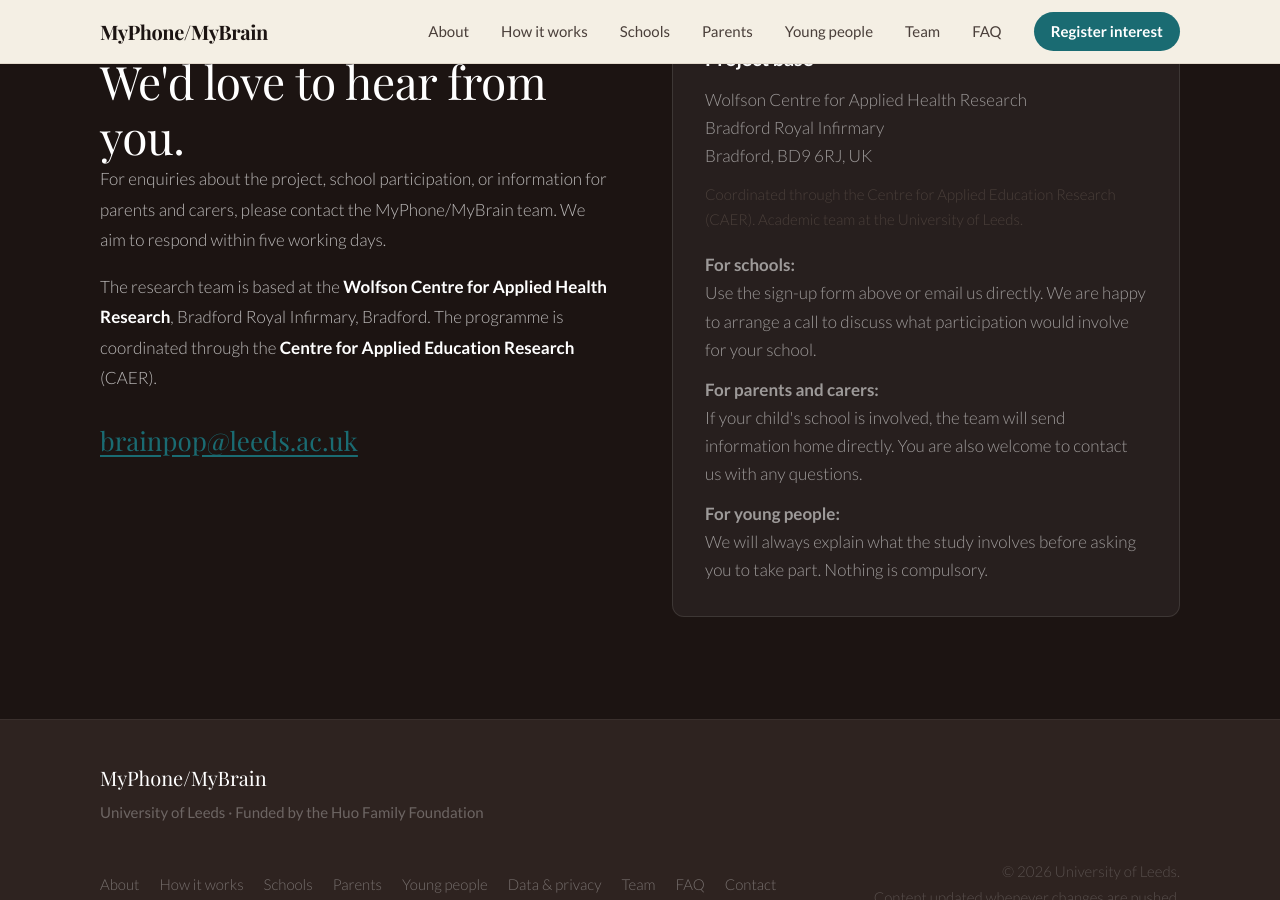
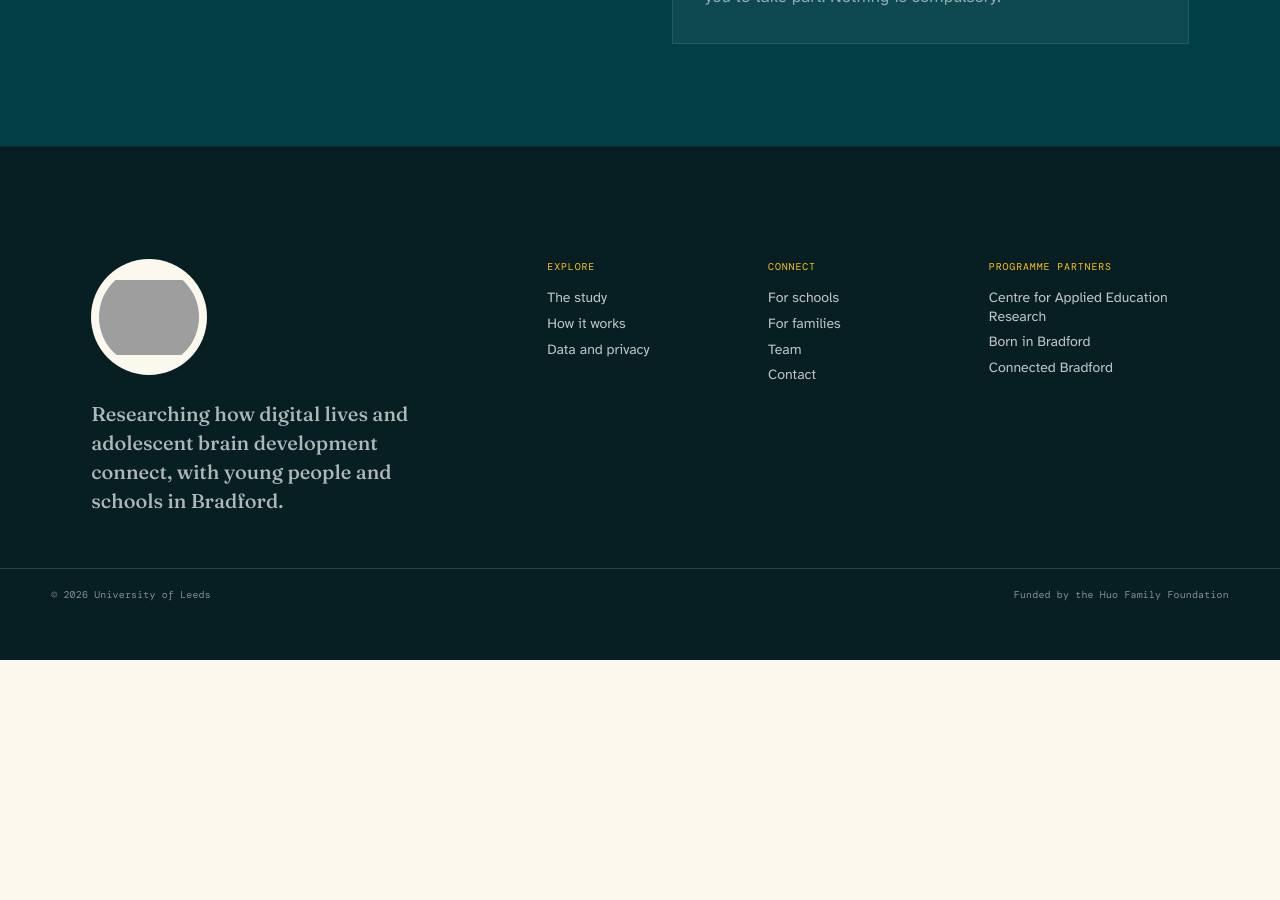
Before and after one commit to faisalmushtaq/myphone-mybrain, a Jekyll site: the page built from index.md, in a window 1280 px wide and 900 px high, scrolled down 26568 px. Built offline with Jekyll 4.4.1, drawn with Linux system fonts in a browser that asks for light colours; some web fonts are replaced; after the commit the page ends 27228 px from its top, so only the background shows below that; some of the changed text lies outside the part shown; grey boxes are pictures that could not be loaded.

Commit message:
Redesign MyPhone MyBrain GitHub Pages site

```diff
--- a/_data/content.yml
+++ b/_data/content.yml
@@ -1,8 +1,8 @@
 hero:
   badge: "Centre for Applied Education Research · Huo Family Foundation · Bradford"
-  headline_main: "MyPhone"
-  headline_accent: "MyBrain"
-  tagline: "A city-scale citizen science programme linking young people's digital lives with adolescent brain development."
+  headline_main: "Digital life has a story."
+  headline_accent: "Help us study it carefully."
+  tagline: "MyPhone/MyBrain is a city-scale citizen science programme connecting young people's real-world digital lives with adolescent brain development."
   cta_primary:
     label: "Schools: register interest"
     href: "#signup"
--- a/_includes/footer.html
+++ b/_includes/footer.html
@@ -1,23 +1,15 @@
+<!-- Design note: dark-teal research footer with the supplied brand mark and practical anchor routes. -->
 <footer class="site-footer">
   <div class="container footer-inner">
     <div class="footer-brand">
-      <a href="#">MyPhone/MyBrain</a>
-      <span>University of Leeds · Funded by the Huo Family Foundation</span>
+      <img src="{{ '/assets/images/myphone-mybrain-logo.png' | relative_url }}" alt="MyPhone MyBrain">
+      <p>Researching how digital lives and adolescent brain development connect, with young people and schools in Bradford.</p>
     </div>
-    <nav class="footer-links" aria-label="Footer navigation">
-      <a href="#about">About</a>
-      <a href="#participation">How it works</a>
-      <a href="#schools">Schools</a>
-      <a href="#parents">Parents</a>
-      <a href="#young-people">Young people</a>
-      <a href="#data-privacy">Data &amp; privacy</a>
-      <a href="#team">Team</a>
-      <a href="#faq">FAQ</a>
-      <a href="mailto:{{ site.email }}">Contact</a>
+    <nav class="footer-nav" aria-label="Footer navigation">
+      <div><span>Explore</span><a href="{{ '/#about' | relative_url }}">The study</a><a href="{{ '/#participation' | relative_url }}">How it works</a><a href="{{ '/#data-privacy' | relative_url }}">Data and privacy</a></div>
+      <div><span>Connect</span><a href="{{ '/#schools' | relative_url }}">For schools</a><a href="{{ '/#parents' | relative_url }}">For families</a><a href="{{ '/team/' | relative_url }}">Team</a><a href="mailto:{{ site.email }}">Contact</a></div>
+      <div><span>Programme partners</span><p>Centre for Applied Education Research</p><p>Born in Bradford</p><p>Connected Bradford</p></div>
     </nav>
-    <p class="footer-meta">
-      &copy; {{ 'now' | date: "%Y" }} University of Leeds.<br>
-      Content updated whenever changes are pushed.
-    </p>
   </div>
+  <div class="container footer-meta"><span>© {{ 'now' | date: "%Y" }} University of Leeds</span><span>Funded by the Huo Family Foundation</span></div>
 </footer>
--- a/_includes/header.html
+++ b/_includes/header.html
@@ -1,16 +1,18 @@
+<!-- Design note: reference-led, public-facing research wayfinding with a circular crest and teal masthead. -->
 <header class="site-header">
   <div class="container header-inner">
-    <a class="logo" href="{{ site.baseurl }}/" aria-label="{{ site.title }} home">{{ site.title }}</a>
+    <a class="logo" href="{{ site.baseurl }}/" aria-label="{{ site.title }} home">
+      <img src="{{ '/assets/images/myphone-mybrain-logo.png' | relative_url }}" alt="MyPhone MyBrain">
+    </a>
 
     <nav class="nav" aria-label="Main navigation">
-      <a href="#about">About</a>
-      <a href="#participation">How it works</a>
-      <a href="#schools">Schools</a>
-      <a href="#parents">Parents</a>
-      <a href="#young-people">Young people</a>
-      <a href="#team">Team</a>
-      <a href="#faq">FAQ</a>
-      <a href="#signup" class="nav-cta">Register interest</a>
+      <a href="{{ '/#about' | relative_url }}">The study</a>
+      <a href="{{ '/#participation' | relative_url }}">How it works</a>
+      <a href="{{ '/#schools' | relative_url }}">For schools</a>
+      <a href="{{ '/#parents' | relative_url }}">For families</a>
+      <a href="{{ '/team/' | relative_url }}">Team</a>
+      <a href="{{ '/#faq' | relative_url }}">Questions</a>
+      <a href="{{ '/#signup' | relative_url }}" class="nav-cta">Register interest</a>
     </nav>
 
     <button class="menu-toggle" aria-label="Open navigation menu" aria-expanded="false" aria-controls="mobile-nav">
@@ -29,13 +31,13 @@
   </button>
   <nav class="mobile-nav-inner" aria-label="Mobile navigation">
     <a href="{{ site.baseurl }}/">Home</a>
-    <a href="#about">About</a>
-    <a href="#participation">How it works</a>
-    <a href="#schools">For schools</a>
-    <a href="#parents">For parents</a>
-    <a href="#young-people">For young people</a>
-    <a href="#team">Team</a>
-    <a href="#faq">FAQ</a>
-    <a href="#signup" class="mobile-nav-cta">Register your school &nbsp;&rarr;</a>
+    <a href="{{ '/#about' | relative_url }}">The study</a>
+    <a href="{{ '/#participation' | relative_url }}">How it works</a>
+    <a href="{{ '/#schools' | relative_url }}">For schools</a>
+    <a href="{{ '/#parents' | relative_url }}">For families</a>
+    <a href="{{ '/#young-people' | relative_url }}">For young people</a>
+    <a href="{{ '/team/' | relative_url }}">Team</a>
+    <a href="{{ '/#faq' | relative_url }}">Questions</a>
+    <a href="{{ '/#signup' | relative_url }}" class="mobile-nav-cta">Register your school &nbsp;&rarr;</a>
   </nav>
 </div>
--- a/_includes/hero.html
+++ b/_includes/hero.html
@@ -1,3 +1,4 @@
+<!-- Design note: deep-teal research field, illustrated landscape and translucent information panel. -->
 <section id="hero" class="hero">
 
   <img class="hero-img"
@@ -7,20 +8,27 @@
        fetchpriority="high">
   <div class="hero-overlay" aria-hidden="true"></div>
 
+  <div class="hero-route container">
+    <a href="#participation"><span class="route-sun">◎</span><span>Follow the research route</span><span aria-hidden="true">→</span></a>
+  </div>
+
   <div class="container hero-content">
-    <h1>{{ site.data.content.hero.headline_main }}<span class="slash">/</span><br><span class="accent">{{ site.data.content.hero.headline_accent }}</span></h1>
+    <p class="hero-kicker">Bradford’s youth digital-life study</p>
+    <div class="hero-panel">
+      <h1>{{ site.data.content.hero.headline_main }}<br><span class="accent">{{ site.data.content.hero.headline_accent }}</span></h1>
 
-    <p class="tagline">{{ site.data.content.hero.tagline }}</p>
+      <p class="tagline">{{ site.data.content.hero.tagline }}</p>
 
-    <div class="hero-actions">
-      <a href="{{ site.data.content.hero.cta_primary.href }}" class="btn btn-primary">{{ site.data.content.hero.cta_primary.label }} &nbsp;&rarr;</a>
-      <a href="{{ site.data.content.hero.cta_secondary.href }}" class="btn btn-ghost">{{ site.data.content.hero.cta_secondary.label }}</a>
-      <a href="{{ site.data.content.hero.cta_tertiary.href }}" class="btn btn-ghost">{{ site.data.content.hero.cta_tertiary.label }}</a>
+      <div class="hero-actions">
+        <a href="{{ site.data.content.hero.cta_primary.href }}" class="btn btn-primary">{{ site.data.content.hero.cta_primary.label }} &nbsp;&rarr;</a>
+        <a href="{{ site.data.content.hero.cta_secondary.href }}" class="btn btn-ghost">{{ site.data.content.hero.cta_secondary.label }}</a>
+        <a href="{{ site.data.content.hero.cta_tertiary.href }}" class="btn btn-ghost">{{ site.data.content.hero.cta_tertiary.label }}</a>
+      </div>
     </div>
   </div>
 
   <a href="#about" class="hero-scroll" aria-label="Scroll to about section">
+    <span>Explore the study</span>
     <span class="hero-scroll-line"></span>
-    <span>scroll</span>
   </a>
 </section>
--- a/_layouts/default.html
+++ b/_layouts/default.html
@@ -18,8 +18,9 @@
   <title>{{ page.title | default: site.title }}</title>
   <link rel="preconnect" href="https://fonts.googleapis.com">
   <link rel="preconnect" href="https://fonts.gstatic.com" crossorigin>
-  <link href="https://fonts.googleapis.com/css2?family=Lato:ital,wght@0,300;0,400;0,700;1,300;1,400&family=Playfair+Display:ital,wght@0,400;0,500;0,700;1,400;1,500&display=swap" rel="stylesheet">
+  <link href="https://fonts.googleapis.com/css2?family=Atkinson+Hyperlegible:ital,wght@0,400;0,700;1,400&family=DM+Mono:wght@400;500&family=Fraunces:opsz,wght,SOFT@9..144,500..700,50..100&display=swap" rel="stylesheet">
   <link rel="stylesheet" href="{{ '/assets/css/style.css' | relative_url }}">
+  <link rel="stylesheet" href="{{ '/assets/css/moto-inspired.css' | relative_url }}">
 </head>
 <body>
   <a href="#main-content" class="skip-link">Skip to main content</a>
--- /dev/null
+++ b/assets/css/moto-inspired.css
@@ -0,0 +1,220 @@
+/*
+ * MyPhone/MyBrain GitHub Pages refresh
+ * Style: Field notes in motion. A deep-teal wayfinding masthead, oversized logo crest,
+ * paper-white research panels, bright logo-derived accents and editorial science type.
+ */
+:root {
+  --mpb-teal: #006b73;
+  --mpb-deep: #003f46;
+  --mpb-blue: #159fe1;
+  --mpb-yellow: #ffc21a;
+  --mpb-pink: #ee3e72;
+  --mpb-paper: #fbf8ee;
+  --mpb-mist: #d9eef4;
+  --mpb-ink: #113b3f;
+  --mpb-line: #c8ddda;
+  --f-serif: "Fraunces", Georgia, serif;
+  --f-sans: "Atkinson Hyperlegible", Arial, sans-serif;
+  --f-mono: "DM Mono", monospace;
+  --nav-h: 96px;
+  --c-cream: var(--mpb-paper);
+  --c-cream-dark: #eef5f2;
+  --c-white: #ffffff;
+  --c-crimson: var(--mpb-teal);
+  --c-crimson-dark: var(--mpb-deep);
+  --c-crimson-pale: var(--mpb-mist);
+  --c-ink: var(--mpb-ink);
+  --c-body: #456468;
+  --c-muted: #6e8586;
+  --c-border: var(--mpb-line);
+  --c-dark: var(--mpb-deep);
+  --c-dark-mid: #075a61;
+  --c-bg: var(--mpb-paper);
+  --c-bg-alt: #ffffff;
+  --c-card: #ffffff;
+  --r: 0;
+  --r-lg: 0;
+  --r-xl: 0;
+  --shadow-sm: 0 8px 20px rgba(0, 70, 75, .08);
+  --shadow-md: 0 14px 30px rgba(0, 70, 75, .14);
+  --shadow-lg: 0 20px 48px rgba(0, 70, 75, .16);
+}
+
+body { font-family: var(--f-sans); background: var(--mpb-paper); color: var(--mpb-ink); font-weight: 400; line-height: 1.58; }
+h1, h2, h3 { font-family: var(--f-serif); letter-spacing: -.055em; }
+h1 { line-height: .93; }
+h2 { line-height: .98; }
+p { max-width: 70ch; }
+.container { max-width: 1200px; padding-inline: clamp(1.35rem, 4vw, 3.5rem); }
+.section { position: relative; padding-block: clamp(4.6rem, 8vw, 7.6rem); background: var(--mpb-paper); }
+.section::before { content: ""; position: absolute; width: 0; height: 0; top: 0; left: 0; border-style: solid; border-width: 0 0 70px 70px; border-color: transparent transparent var(--mpb-deep) transparent; opacity: .98; }
+.section-white { background: #ffffff; }
+.section-light { background: var(--mpb-mist); }
+.section-dark { background: var(--mpb-teal); }
+.section-heading { max-width: 750px; margin-bottom: clamp(2rem, 5vw, 3.5rem); }
+.section-heading.centered { text-align: left; margin-left: 0; }
+.section-heading h2 { color: var(--mpb-teal); font-size: clamp(2.65rem, 5vw, 4.6rem); }
+.section-heading h2 em { color: var(--mpb-pink); font-style: normal; }
+.section-dark .section-heading h2 { color: #fff; }
+.section-kicker, .hero-kicker { font-family: var(--f-mono); font-size: .69rem; font-weight: 500; letter-spacing: .09em; text-transform: uppercase; color: var(--mpb-teal); }
+.section-kicker.light { color: var(--mpb-yellow); }
+.prose { font-size: 1.08rem; line-height: 1.58; color: #466469; }
+.prose strong { color: var(--mpb-teal); }
+.prose p { margin-bottom: 1.1rem; }
+.prose a { color: var(--mpb-teal); }
+.split { grid-template-columns: minmax(135px, .45fr) minmax(0, 1.55fr); gap: clamp(1.5rem, 5vw, 5rem); }
+.split > :first-child { padding-top: .35rem; font-family: var(--f-mono); color: var(--mpb-teal); font-size: .7rem; letter-spacing: .09em; text-transform: uppercase; }
+
+/* Masthead and full-screen navigation */
+.site-header { position: relative; height: var(--nav-h); background: var(--mpb-teal); border: 0; box-shadow: none; backdrop-filter: none; }
+.site-header.scrolled { background: var(--mpb-teal); box-shadow: 0 4px 14px rgba(0, 53, 59, .16); }
+.header-inner { position: relative; max-width: 1200px; margin: 0 auto; padding-inline: clamp(1.35rem, 4vw, 3.5rem); }
+.logo { position: absolute; z-index: 5; top: 12px; left: clamp(1.35rem, 4vw, 3.5rem); width: 148px; height: 148px; padding: 12px; display: grid; place-items: center; overflow: hidden; border-radius: 50%; background: var(--mpb-paper); box-shadow: 0 11px 24px rgba(0, 53, 59, .14); }
+.logo img { width: 100%; height: 100%; object-fit: contain; }
+.nav { margin-left: auto; gap: clamp(.95rem, 2vw, 1.8rem); }
+.nav a { color: #fff; font-size: .93rem; font-weight: 700; }
+.nav a:hover { color: var(--mpb-yellow); }
+.nav-cta { padding: .62rem 1rem; border: 1px solid rgba(255,255,255,.64); border-radius: 0; background: transparent !important; }
+.nav-cta:hover { border-color: var(--mpb-yellow); background: var(--mpb-yellow) !important; color: var(--mpb-ink) !important; }
+.menu-toggle { display: none; margin-left: auto; }
+.menu-toggle .bar { width: 27px; height: 2px; background: #fff; }
+.mobile-nav-overlay { background: var(--mpb-teal); backdrop-filter: none; }
+.mobile-nav-close .bar { background: #fff; }
+.mobile-nav-inner { width: 100%; max-width: 460px; align-items: stretch; padding: 7rem 2rem 3rem; text-align: left; }
+.mobile-nav-inner::before { content: ""; position: absolute; top: 1.5rem; left: 1.4rem; width: 92px; height: 92px; border-radius: 50%; background: var(--mpb-paper) url("../images/myphone-mybrain-logo.png") center / 82% no-repeat; }
+.mobile-nav-inner a { padding: .7rem 0; color: #fff; border-bottom: 1px solid rgba(255,255,255,.25); font-family: var(--f-serif); font-size: clamp(1.65rem, 6vw, 2.1rem); letter-spacing: -.04em; }
+.mobile-nav-inner a:hover { color: var(--mpb-yellow); }
+.mobile-nav-inner .mobile-nav-cta { margin-top: 1.1rem; padding: .85rem 1rem; border: 0; background: var(--mpb-yellow); color: var(--mpb-ink) !important; text-align: center; font-family: var(--f-sans) !important; font-size: .95rem !important; font-weight: 700; }
+
+/* Hero */
+.hero { min-height: 745px; display: flex; flex-direction: column; background: var(--mpb-teal); }
+.hero-img { top: auto; bottom: 0; height: min(73%, 570px); object-position: center; filter: saturate(.92); }
+.hero-overlay { background: linear-gradient(180deg, var(--mpb-teal) 0%, var(--mpb-teal) 25%, rgba(0, 89, 96, .29) 50%, rgba(0, 61, 67, .67) 100%); }
+.hero-route { position: relative; z-index: 2; padding-top: clamp(4.4rem, 9vw, 6rem); }
+.hero-route a { width: min(590px, 100%); display: flex; align-items: center; gap: .65rem; padding: 0 0 .84rem; color: #fff; border-bottom: 1px solid rgba(255,255,255,.68); font-size: 1.12rem; font-weight: 700; }
+.hero-route a span:last-child { margin-left: auto; font-size: 1.55rem; }
+.route-sun { color: var(--mpb-yellow); font-size: 1.6rem; line-height: 0; }
+.hero-content { min-height: 0; flex: 1; padding-top: clamp(5rem, 11vw, 8rem); padding-bottom: clamp(4rem, 8vw, 6rem); display: block; }
+.hero-kicker { margin-bottom: 1rem; color: var(--mpb-yellow); }
+.hero-panel { max-width: 690px; padding: clamp(1.65rem, 3vw, 2.5rem); background: rgba(0, 74, 81, .89); }
+.hero h1 { max-width: 11ch; margin-bottom: 1.2rem; color: #fff; font-size: clamp(3.4rem, 7vw, 6rem); }
+.hero h1 .accent { display: inline; color: var(--mpb-yellow); font-style: normal; }
+.hero .tagline { max-width: 52ch; margin-bottom: 1.7rem; color: rgba(255,255,255,.92); font-size: clamp(1.05rem, 1.8vw, 1.25rem); line-height: 1.4; }
+.hero-actions { gap: .65rem; margin: 0; }
+.btn { min-height: 46px; border-radius: 0; padding: .72em 1.1em; font-weight: 700; }
+.btn-primary { color: var(--mpb-ink); border-color: var(--mpb-yellow); background: var(--mpb-yellow); }
+.btn-primary:hover { color: var(--mpb-ink); border-color: #ffd247; background: #ffd247; }
+.btn-ghost { color: #fff; border-color: rgba(255,255,255,.72); }
+.btn-ghost:hover { background: rgba(255,255,255,.12); }
+.hero-scroll { bottom: 1.35rem; flex-direction: row; gap: .5rem; color: #fff; font-family: var(--f-serif); font-size: 1.1rem; letter-spacing: -.02em; text-transform: none; }
+.hero-scroll-line { width: 23px; height: 1px; background: #fff; }
+
+/* Content story and cards */
+.stat-row { max-width: 900px; grid-template-columns: repeat(3, 1fr); gap: 0; padding-top: 1.8rem; border-color: var(--mpb-line); }
+.stat-item { padding-right: 1rem; }
+.stat-item strong { color: var(--mpb-teal); font-family: var(--f-serif); font-size: clamp(2rem, 4vw, 3.1rem); }
+.stat-item span { color: #638183; font-size: .85rem; }
+.step-grid { gap: 0; margin-top: 3rem; }
+.step-card { min-height: 280px; padding: 1.55rem; border: 1px solid rgba(255,255,255,.34); border-left: 0; border-radius: 0; background: transparent; }
+.step-card:first-child { border-left: 1px solid rgba(255,255,255,.34); }
+.step-card > span { color: var(--mpb-yellow); opacity: 1; font-family: var(--f-mono); font-size: .8rem; }
+.step-card h3 { color: #fff; font-size: 1.68rem; }
+.step-card p { color: rgba(255,255,255,.78); font-size: .96rem; line-height: 1.45; }
+.section-dark::after, .gallery-section::after { content: ""; display: block; width: 100%; height: 42px; margin-top: 3.2rem; background: linear-gradient(135deg, transparent 0 12%, var(--mpb-yellow) 12% 13%, transparent 13% 24%, var(--mpb-yellow) 24% 25%, transparent 25% 36%, var(--mpb-yellow) 36% 37%, transparent 37%) center / 180px 42px repeat-x; opacity: .72; }
+.audience-grid { gap: 15px; }
+.audience-card { min-height: 260px; padding: 1.65rem; border: 1px solid var(--mpb-line); border-radius: 0; box-shadow: var(--shadow-sm); }
+.audience-card h3 { color: var(--mpb-teal); font-family: var(--f-serif); font-size: 2rem; }
+.audience-card h3::before { content: "○"; display: block; margin-bottom: 1rem; color: var(--mpb-yellow); font-family: var(--f-sans); font-size: 2.1rem; line-height: .6; }
+.audience-card p { color: #557377; line-height: 1.45; }
+.audience-card-cta { color: var(--mpb-teal); font-weight: 700; }
+.info-panel, .reassurance-block, .data-promise, .data-flow, .gatsby-block { border: 1px solid var(--mpb-line); border-radius: 0; box-shadow: var(--shadow-sm); }
+.info-panel { padding: clamp(1.5rem, 4vw, 2.5rem); }
+.info-panel h3, .reassurance-block h3 { color: var(--mpb-teal); font-family: var(--f-serif); font-size: 1.8rem; }
+.info-panel-alt { background: var(--mpb-mist); }
+.benefit-grid, .promise-grid { gap: 15px; }
+.benefit-card, .promise-card { border-left: 4px solid var(--mpb-yellow); border-radius: 0; box-shadow: var(--shadow-sm); }
+.benefit-card h3, .promise-card h3 { color: var(--mpb-teal); }
+.gatsby-header { background: var(--mpb-teal); }
+.gatsby-grid { background: #fff; }
+.gatsby-number { color: var(--mpb-teal); background: var(--mpb-mist); font-family: var(--f-mono); font-size: .85rem; }
+.gatsby-card-body h4 { color: var(--mpb-teal); }
+.workshop-panel, .aim-card, .aims-list-block, .resources-placeholder .placeholder-card { border-radius: 0; }
+.workshop-panel h3, .aim-card h3, .aims-list-block h3, .placeholder-card h3 { color: #fff; }
+.aim-number { color: var(--mpb-yellow); opacity: 1; font-family: var(--f-mono); font-size: 1rem; }
+.aim-label, .data-flow-steps li { background: var(--mpb-yellow); color: var(--mpb-ink); border-radius: 0; }
+.gallery-section { background: var(--mpb-teal) !important; }
+.gallery-section .section-heading h2 { color: #fff; }
+.gallery-grid img { border-radius: 0 !important; }
+
+/* Forms, accordion and team */
+.signup-section { background: var(--mpb-mist); }
+.signup-form { border: 0; border-radius: 0; box-shadow: var(--shadow-lg); }
+.privacy-note { border-left-color: var(--mpb-yellow); border-radius: 0; background: #fff8d9; }
+input[type="text"], input[type="email"], input[type="tel"], select, textarea { border: 1px solid var(--mpb-line); border-radius: 0; background: #fff; }
+input:focus, select:focus, textarea:focus { border-color: var(--mpb-teal); box-shadow: 0 0 0 3px rgba(0,107,115,.12); }
+.faq-list details { border-color: var(--mpb-line); }
+.faq-list summary { color: var(--mpb-teal); font-family: var(--f-serif); font-size: 1.45rem; }
+.faq-list summary::after { color: var(--mpb-pink); }
+.faq-list .answer { color: #4b696c; }
+.people-grid { grid-template-columns: repeat(auto-fill, minmax(210px, 1fr)); gap: 15px; }
+.person-card { border: 1px solid var(--mpb-line); border-radius: 0; box-shadow: var(--shadow-sm); }
+.person-image { aspect-ratio: 1 / 1; background: var(--mpb-mist); }
+.person-info { padding: 1rem 1rem 1.15rem; }
+.person-card .person-role { color: var(--mpb-pink); font-family: var(--f-mono); font-size: .62rem; }
+.person-card .person-name { color: var(--mpb-teal); font-family: var(--f-serif); font-size: 1.44rem; line-height: 1.02; }
+.person-card .bio { color: #4d6c70; line-height: 1.42; }
+.person-links a { color: var(--mpb-teal); }
+.co-i-heading { color: var(--mpb-teal); font-family: var(--f-serif); font-size: clamp(2rem, 4vw, 3rem); }
+.team-page-intro { padding: 9rem 0 4.5rem; background: var(--mpb-teal); color: #fff; }
+.team-page-intro .hero-kicker { color: var(--mpb-yellow); }
+.team-page-intro h1 { max-width: 10ch; margin-bottom: 1rem; color: #fff; font-size: clamp(3.2rem, 7vw, 5.8rem); }
+.team-page-intro h1 span { color: var(--mpb-yellow); }
+.team-page-intro p:last-child { color: rgba(255,255,255,.83); font-size: 1.15rem; }
+
+/* Footer */
+.site-footer { background: #071f23; color: #fff; }
+.footer-inner { max-width: 1200px; padding-block: 4.5rem 3.3rem; display: grid; grid-template-columns: minmax(240px, .8fr) minmax(0, 1.4fr); gap: clamp(2.5rem, 7vw, 7rem); align-items: start; }
+.footer-brand img { width: 116px; height: 116px; padding: 8px; object-fit: contain; border-radius: 50%; background: var(--mpb-paper); }
+.footer-brand p { margin-top: 1.25rem; color: rgba(255,255,255,.68); line-height: 1.45; }
+.footer-nav { display: grid; grid-template-columns: repeat(3, 1fr); gap: 1.3rem; }
+.footer-nav div { display: flex; flex-direction: column; align-items: flex-start; gap: .46rem; }
+.footer-nav span { margin-bottom: .45rem; color: var(--mpb-yellow); font-family: var(--f-mono); font-size: .62rem; letter-spacing: .09em; text-transform: uppercase; }
+.footer-nav a, .footer-nav p { margin: 0; color: rgba(255,255,255,.74); font-size: .88rem; line-height: 1.3; }
+.footer-nav a:hover { color: var(--mpb-yellow); }
+.footer-meta { max-width: none; padding: 1.1rem clamp(1.35rem, 4vw, 3.5rem); display: flex; justify-content: space-between; gap: 1rem; border-top: 1px solid rgba(255,255,255,.16); color: rgba(255,255,255,.51); font-family: var(--f-mono); font-size: .62rem; letter-spacing: .02em; }
+
+@media (max-width: 900px) {
+  .nav { display: none; }
+  .menu-toggle { display: flex; }
+  .hero { min-height: 710px; }
+  .hero-route { padding-top: 4.5rem; }
+  .hero-content { padding-top: 4.3rem; }
+  .footer-inner { grid-template-columns: 1fr; }
+  .footer-nav { max-width: 720px; }
+}
+@media (max-width: 680px) {
+  :root { --nav-h: 82px; }
+  .site-header { height: var(--nav-h); }
+  .logo { top: 10px; width: 128px; height: 128px; padding: 10px; }
+  .hero { min-height: 782px; }
+  .hero-img { height: 65%; object-position: 56% center; }
+  .hero-route { padding-top: 4.4rem; }
+  .hero-route a { font-size: 1rem; }
+  .hero-content { padding-top: 3.3rem; padding-bottom: 3.8rem; }
+  .hero-panel { margin-inline: -1.35rem; padding: 1.5rem 1.35rem; background: rgba(0, 74, 81, .87); }
+  .hero h1 { font-size: clamp(3.15rem, 15.5vw, 4.3rem); }
+  .hero .tagline { font-size: 1.05rem; }
+  .hero-scroll { display: none; }
+  .split { grid-template-columns: 1fr; gap: 1rem; }
+  .stat-row, .audience-grid, .benefit-grid, .promise-grid, .workshop-grid, .aims-grid, .resources-placeholder, .signup-layout { grid-template-columns: 1fr; }
+  .stat-row { gap: 1.3rem; }
+  .step-grid { grid-template-columns: 1fr; }
+  .step-card, .step-card:first-child { min-height: 0; border-left: 1px solid rgba(255,255,255,.34); border-bottom: 0; }
+  .step-card:last-child { border-bottom: 1px solid rgba(255,255,255,.34); }
+  .people-grid { grid-template-columns: repeat(2, 1fr); }
+  .person-card .bio { display: none; }
+  .footer-nav { grid-template-columns: 1fr 1fr; }
+  .footer-nav div:last-child { grid-column: 1 / -1; }
+  .footer-meta { flex-direction: column; }
+}
+@media (prefers-reduced-motion: reduce) { *, *::before, *::after { scroll-behavior: auto !important; transition-duration: .01ms !important; animation-duration: .01ms !important; } }
```
Also changed, not shown: team.md (added, +16 -0 lines), 1 other file.
